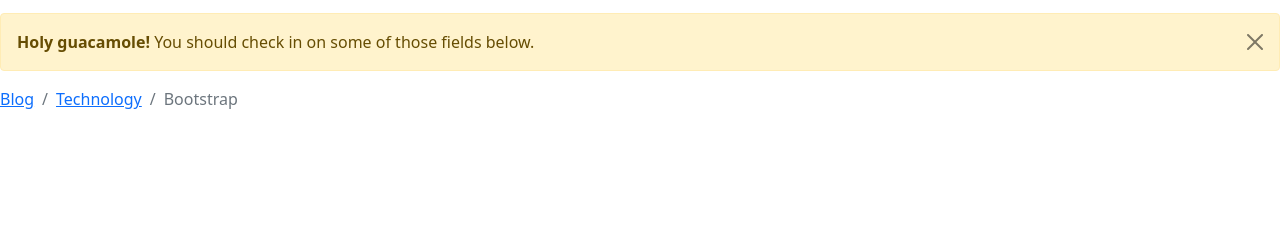
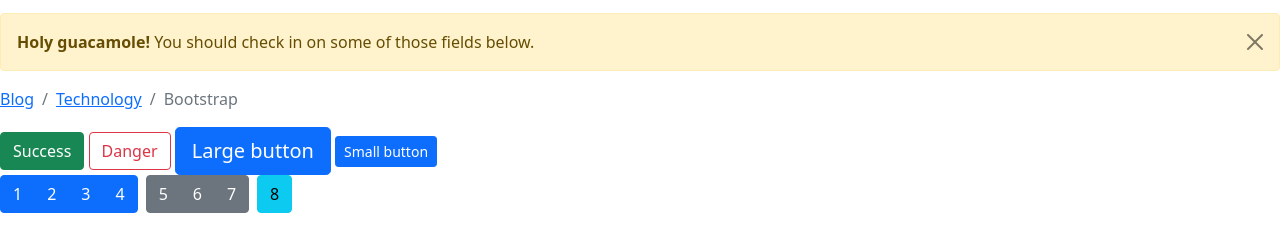
Before and after one commit to AdityaLalwani-CodeHub/Bootstrap, a plain HTML site: page index.html in a window 1280 px wide. Shown: the part 117-368 px from the top of the page. Drawn offline with nearby package versions, Linux system fonts and the light colour scheme.

Commit message:
Buttons and Button groups

```diff
--- a/index.html
+++ b/index.html
@@ -138,6 +138,38 @@
 			</ol>
 		</nav>
 
+		<!-- Buttons -->
+		<button type="button" class="btn btn-success">Success</button>
+		<button type="button" class="btn btn-outline-danger">Danger</button>
+		<button type="button" class="btn btn-primary btn-lg">
+			Large button
+		</button>
+		<button type="button" class="btn btn-primary btn-sm">
+			Small button
+		</button>
+
+		<!-- Button groups -->
+		<div
+			class="btn-toolbar"
+			role="toolbar"
+			aria-label="Toolbar with button groups"
+		>
+			<div class="btn-group me-2" role="group" aria-label="First group">
+				<button type="button" class="btn btn-primary">1</button>
+				<button type="button" class="btn btn-primary">2</button>
+				<button type="button" class="btn btn-primary">3</button>
+				<button type="button" class="btn btn-primary">4</button>
+			</div>
+			<div class="btn-group me-2" role="group" aria-label="Second group">
+				<button type="button" class="btn btn-secondary">5</button>
+				<button type="button" class="btn btn-secondary">6</button>
+				<button type="button" class="btn btn-secondary">7</button>
+			</div>
+			<div class="btn-group" role="group" aria-label="Third group">
+				<button type="button" class="btn btn-info">8</button>
+			</div>
+		</div>
+
 		<!-- Optional JavaScript; choose one of the two! -->
 
 		<!-- Option 1: Bootstrap Bundle with Popper -->
```
